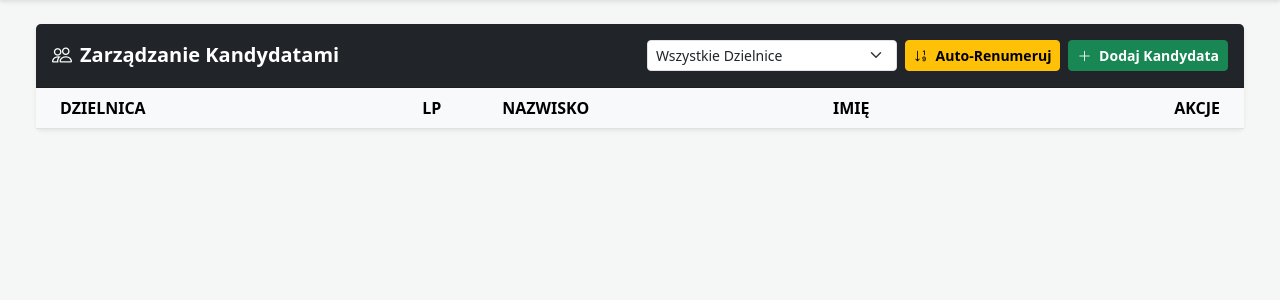
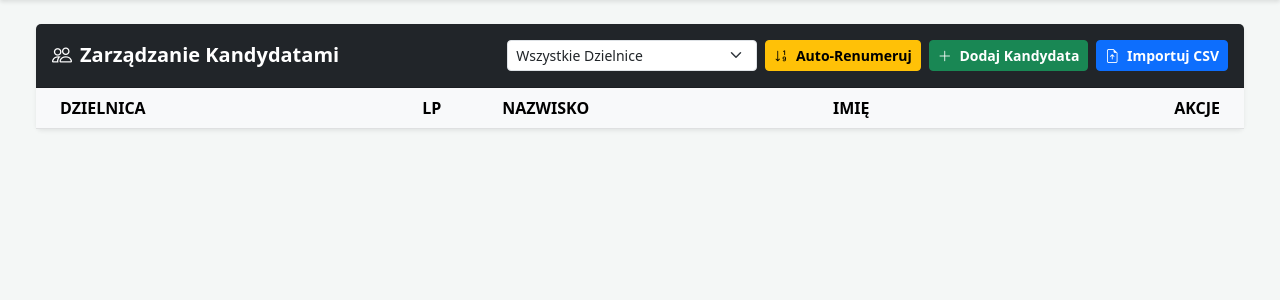
Before and after one commit to WojkoX/WOW_RD, a Flask app: page /kandydaci in a window 1280 px wide. Shown: the part 56-356 px from the top of the page. Run offline with Flask 3, Linux system fonts and the light colour scheme; a user stored in the database is signed in; lists and menus that the app fills with data are empty.

Commit message:
Added CSV import for KANDYDACI

```diff
--- a/app.py
+++ b/app.py
@@ -1,10 +1,15 @@
 import os
+import csv
+import io
 from datetime import datetime
 from flask import Flask, render_template, request, redirect, url_for, flash, jsonify
 from flask_login import LoginManager, login_user, logout_user, login_required, current_user
 from config import Config
 from models import db, Operator, Obwod, Kandydat, Protokol, WynikKandydata, Dzielnica
-from sqlalchemy import func
+from sqlalchemy import func,text
+
+
+
 
 app = Flask(__name__)
 app.config.from_object(Config)
@@ -337,6 +342,73 @@ def kandydaci_delete(id):
     flash('Kandydat usunięty', 'success')
     return redirect(url_for('lista_kandydatow'))
 
+@app.route('/kandydaci/import_csv', methods=['POST'])
+@login_required
+def kandydaci_import_csv():
+    if not is_admin(): return redirect(url_for('index'))
+
+    file = request.files.get('csv_file')
+    if not file or not file.filename.endswith('.csv'):
+        flash('Błędny plik CSV', 'danger')
+        return redirect(url_for('lista_kandydatow'))
+
+    try:
+        # Używamy utf-8-sig, aby automatycznie usunąć znak BOM z Excela
+        stream = io.StringIO(file.stream.read().decode("utf-8-sig"), newline=None)
+        # Używamy średnika jako separatora (zgodnie z Twoim uploadem)
+        reader = csv.DictReader(stream, delimiter=';')
+
+        kandydaci_do_dodania = []
+        pierwsza_dzielnica = None
+
+        for row in reader:
+            # Czyszczenie danych ze spacji i ujednolicenie wielkości liter do porównania
+            obecna_dzielnica = row['DZIELNICA'].strip()
+
+            if pierwsza_dzielnica is None:
+                pierwsza_dzielnica = obecna_dzielnica
+
+            # Porównanie ignorujące wielkość liter i spacje
+            if obecna_dzielnica.lower() != pierwsza_dzielnica.lower():
+                flash(f"Błąd: Plik zawiera mieszane dzielnice ({pierwsza_dzielnica} i {obecna_dzielnica})", 'danger')
+                return redirect(url_for('lista_kandydatow'))
+
+            kandydaci_do_dodania.append({
+                'imie': row['IMIE'].strip(),
+                'nazwisko': row['NAZWISKO'].strip(),
+                'dzielnica': obecna_dzielnica
+            })
+
+        if not kandydaci_do_dodania:
+            flash('Plik jest pusty lub ma błędny format', 'warning')
+            return redirect(url_for('lista_kandydatow'))
+
+        # Sprawdzenie czy dzielnica istnieje w bazie (Dla bezpieczeństwa)
+        dz_exists = Dzielnica.query.filter_by(nazwa=pierwsza_dzielnica).first()
+        if not dz_exists:
+            flash(f"Dzielnica '{pierwsza_dzielnica}' nie istnieje w systemie!", 'danger')
+            return redirect(url_for('lista_kandydatow'))
+
+        # Wyznaczenie następnego LP dla tej dzielnicy
+        max_lp = db.session.query(func.max(Kandydat.lp)).filter_by(dzielnica=pierwsza_dzielnica).scalar() or 0
+
+        for i, k_data in enumerate(kandydaci_do_dodania, start=1):
+            nowy = Kandydat(
+                imie=k_data['imie'],
+                nazwisko=k_data['nazwisko'],
+                dzielnica=k_data['dzielnica'],
+                lp=max_lp + i
+            )
+            db.session.add(nowy)
+
+        db.session.commit()
+        flash(f'Zaimportowano {len(kandydaci_do_dodania)} kandydatów do dzielnicy {pierwsza_dzielnica}', 'success')
+
+    except Exception as e:
+        db.session.rollback()
+        flash(f'Błąd importu CSV: {str(e)}', 'danger')
+
+    return redirect(url_for('lista_kandydatow'))
 
 
 # Zarządzanie administratorem (Kandydaci/Operatorzy)
--- a/templates/kandydaci.html
+++ b/templates/kandydaci.html
@@ -20,6 +20,13 @@
                 <button class="btn btn-success btn-sm fw-bold" onclick="showAddModal()">
                     <i class="bi bi-plus-lg me-1"></i> Dodaj Kandydata
                 </button>
+
+                {# PRZYCISK IMPORTU CSV #}
+                {% if current_user.rola.upper() == 'ADMIN' %}
+                <button class="btn btn-primary btn-sm fw-bold" data-bs-toggle="modal" data-bs-target="#importCsvModal">
+                    <i class="bi bi-file-earmark-arrow-up me-1"></i> Importuj CSV
+                </button>
+                {% endif %}
             </div>
         </div>
         <div class="card-body p-0">
@@ -45,6 +52,7 @@
                                     onclick="showEditModal('{{ k.id_kandydat }}', '{{ k.dzielnica }}', '{{ k.lp }}', '{{ k.imie }}', '{{ k.nazwisko }}')">
                                 <i class="bi bi-pencil-square"></i>
                             </button>
+                            {# POPRAWIONY ENDPOINT: kandydaci_delete #}
                             <form action="{{ url_for('kandydaci_delete', id=k.id_kandydat) }}" method="POST" class="d-inline" onsubmit="return confirm('Usunąć kandydata?')">
                                 <button type="submit" class="btn btn-sm btn-outline-danger"><i class="bi bi-trash"></i></button>
                             </form>
@@ -60,6 +68,7 @@
 <div class="modal fade" id="kandydatModal" tabindex="-1">
     <div class="modal-dialog">
         <div class="modal-content border-0 shadow">
+            {# POPRAWIONY ENDPOINT: kandydaci_save #}
             <form action="{{ url_for('kandydaci_save') }}" method="POST">
                 <div class="modal-header bg-dark text-white">
                     <h5 class="modal-title fw-bold" id="mTitle">Dodaj Kandydata</h5>
@@ -99,6 +108,43 @@
     </div>
 </div>
 
+{% if current_user.rola.upper() == 'ADMIN' %}
+<div class="modal fade" id="importCsvModal" tabindex="-1">
+    <div class="modal-dialog">
+        <div class="modal-content border-0 shadow">
+            <div class="modal-header bg-warning">
+                <h5 class="modal-title fw-bold text-dark"><i class="bi bi-filetype-csv me-2"></i>Import kandydatów z CSV</h5>
+                <button type="button" class="btn-close" data-bs-dismiss="modal"></button>
+            </div>
+            <div class="modal-body">
+                <div class="alert alert-info small">
+                    <ul class="mb-0">
+                        <li>Plik CSV może zawierać <b>kandydatów tylko z jednej dzielnicy</b></li>
+                        <li>Plik musi być kodowany w UTF-8</li>
+                        <li>Dzielnica musi istnieć w słowniku dzielnic i być zgodna literalnie</li>
+                        <li>Format: <code>DZIELNICA;IMIE;NAZWISKO</code></li>
+                    </ul>
+                </div>
+
+                <form action="{{ url_for('kandydaci_import_csv') }}"
+                      method="POST"
+                      enctype="multipart/form-data"
+                      onsubmit="return confirm('Czy na pewno zaimportować kandydatów z pliku CSV?');">
+
+                    <div class="mb-3">
+                        <label class="form-label small fw-bold">Wybierz plik CSV</label>
+                        <div class="input-group">
+                            <input type="file" name="csv_file" class="form-control" accept=".csv" required>
+                            <button class="btn btn-primary" type="submit">Importuj CSV</button>
+                        </div>
+                    </div>
+                </form>
+            </div>
+        </div>
+    </div>
+</div>
+{% endif %}
+
 <script>
 function filterTable() {
     let val = document.getElementById('filter-dzielnica').value;
```
